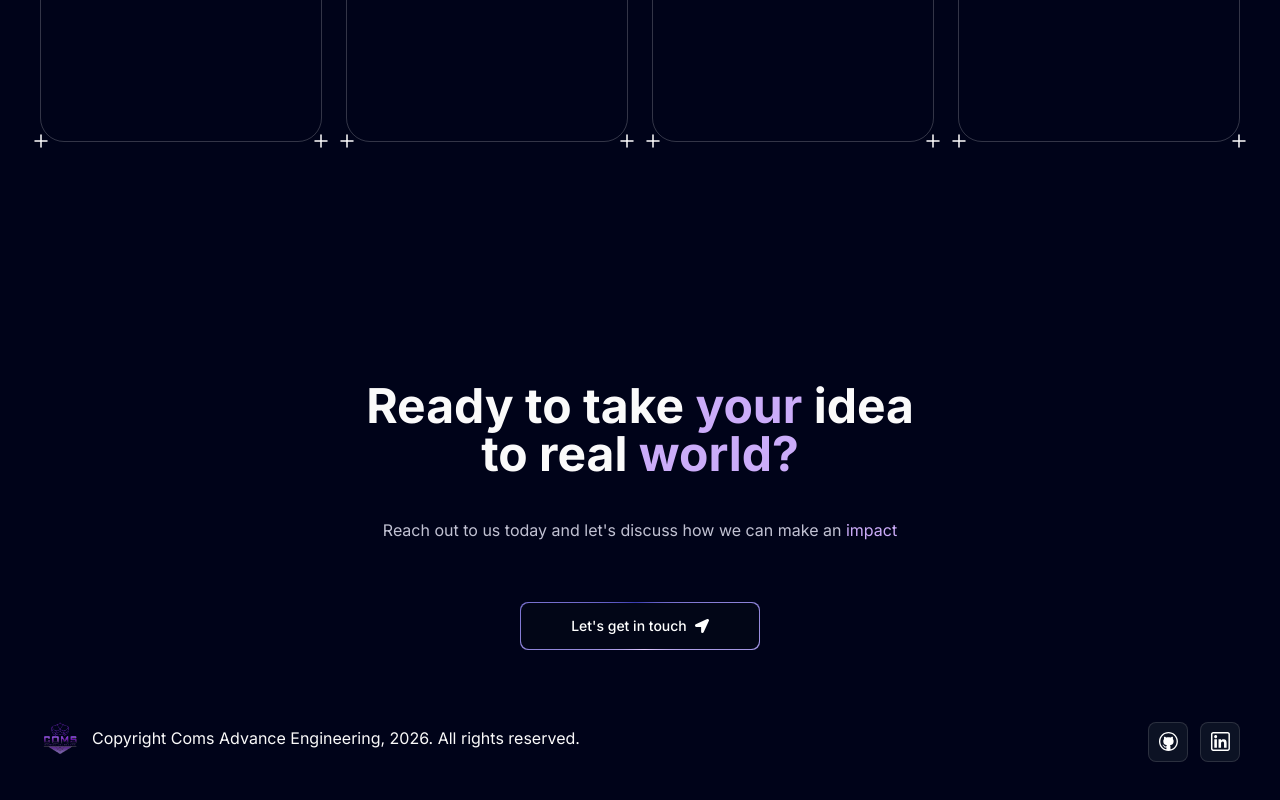
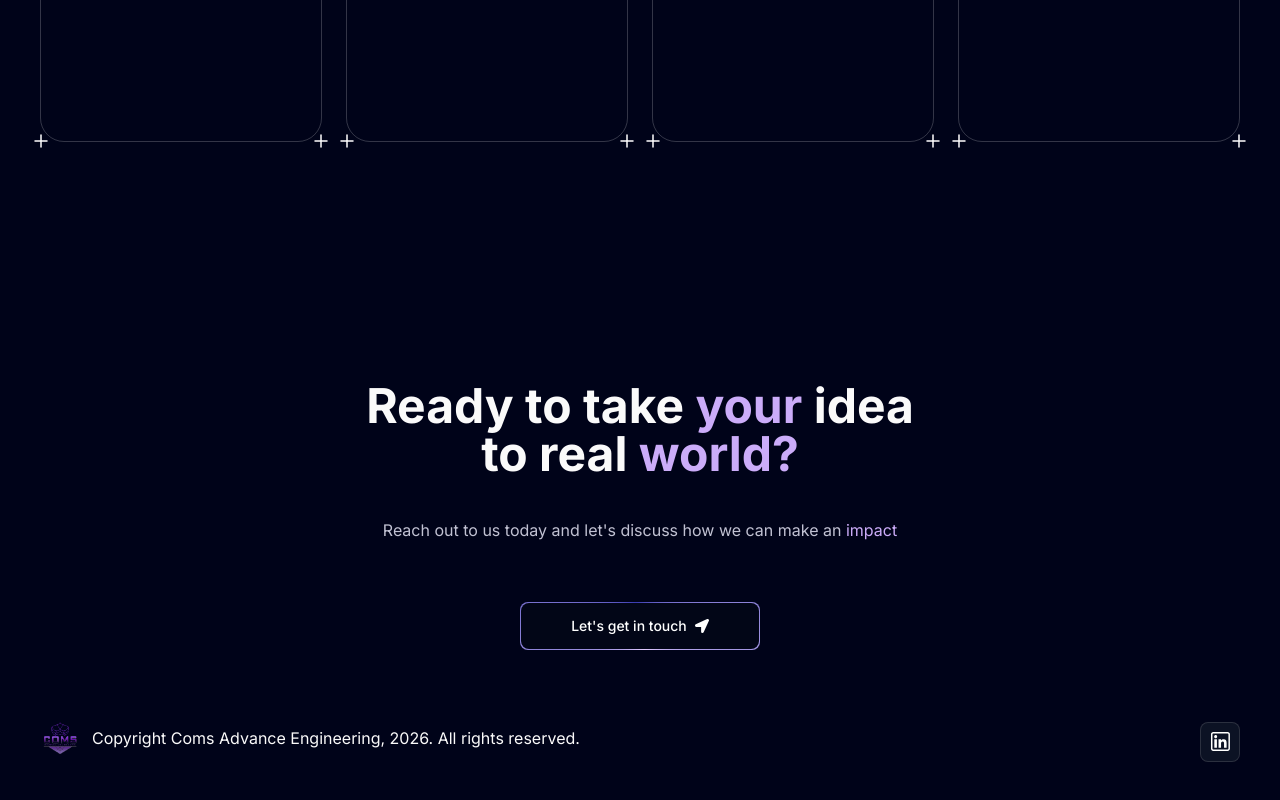
Before and after one commit to AkhlaqShaikh1/Portfolio, a Next.js app: page / in a window 1280 px wide. Shown: the part 3674-4474 px from the top of the page. Built offline with nearby package versions, Linux system fonts and the light colour scheme.

Commit message:
Added search console

```diff
--- a/data/index.ts
+++ b/data/index.ts
@@ -171,15 +171,15 @@ export const navItems = [
   ];
 
   export const socialMedia = [
-    {
-      id: 1,
-      img: "/git.svg",
-      link : "https://github.com/AkhlaqShaikh1"
-    },
+    // {
+    //   id: 1,
+    //   img: "/git.svg",
+    //   link : "https://github.com/AkhlaqShaikh1"
+    // },
     {
       id: 3,
       img: "/link.svg",
-      link: "https://www.linkedin.com/in/akhlaq-shaikh/"
+      link: "https://www.linkedin.com/company/coms-advance-engineering-llc"
     },
   ];
 
--- /dev/null
+++ b/public/googlecd7d38f5c76282d7.html
@@ -0,0 +1 @@
+google-site-verification: googlecd7d38f5c76282d7.html
```
Also changed, not shown: public/llms.txt (added), public/robots.txt (added), 1 other file (tests, documents, lock files or other folders).
